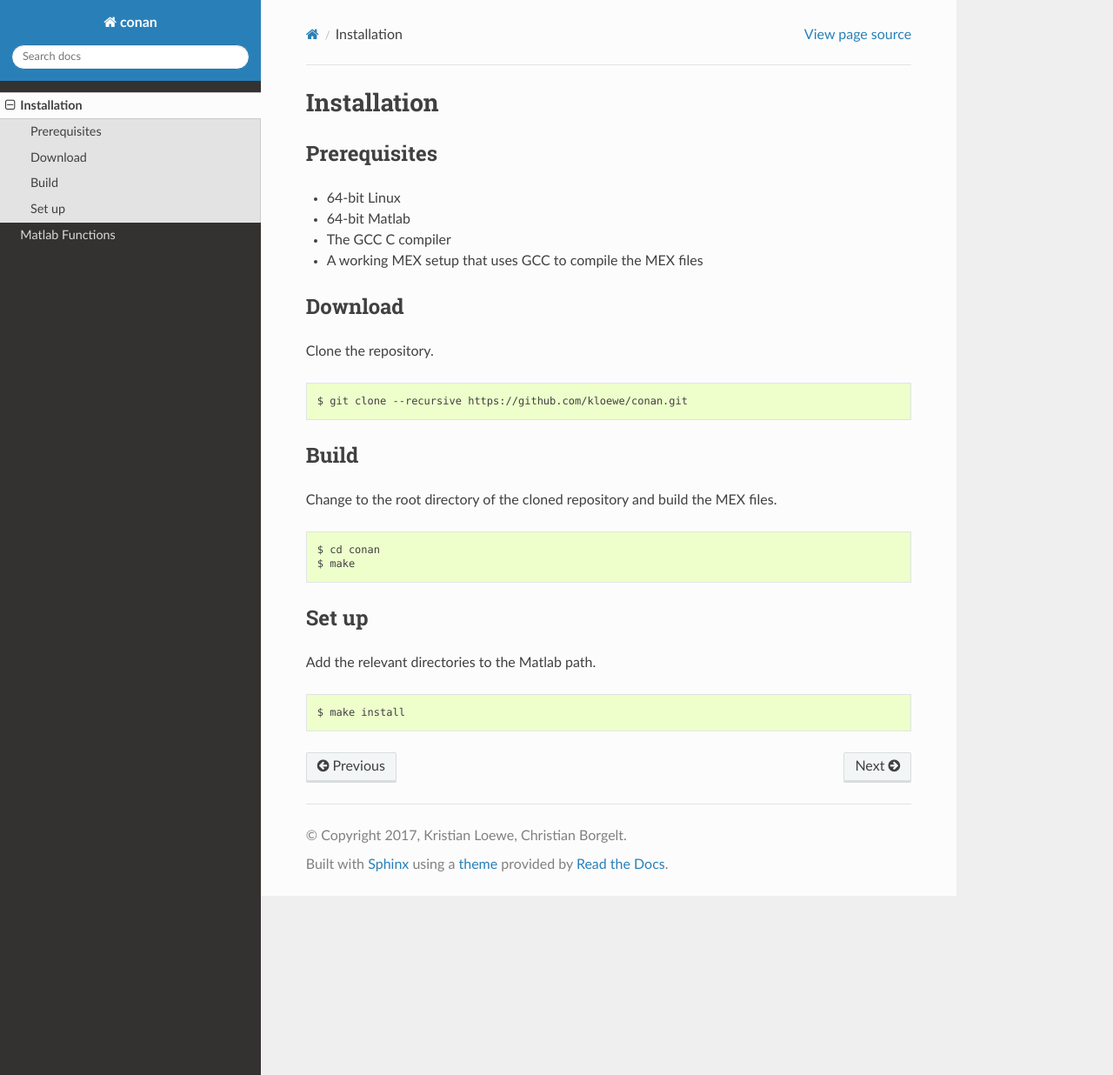
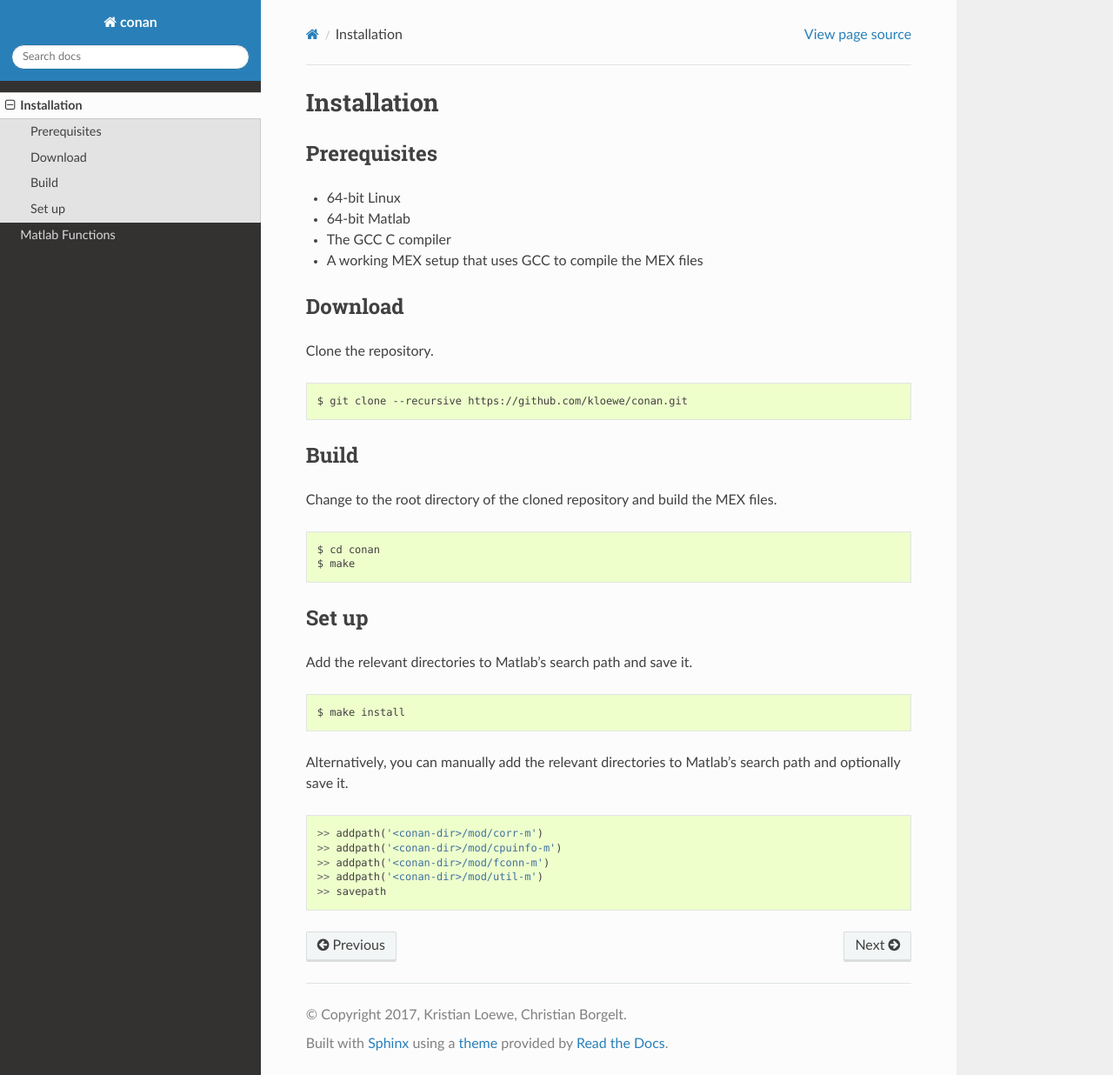
Before and after one commit to kloewe/conan, a Sphinx documentation site: the page built from doc/source/install.rst, in a window 1280 px wide and 1236 px high. Shown: the whole window at 87% size. Built offline with Sphinx 7.4.7 and the Read the Docs theme 2.0.0, drawn with Linux system fonts in a browser that asks for light colours.

Commit message:
Improve doc

```diff
--- a/doc/source/install.rst
+++ b/doc/source/install.rst
@@ -27,7 +27,17 @@ $ make
 
 Set up
 ------
-Add the relevant directories to the Matlab path.
+Add the relevant directories to Matlab's search path and save it.
 ::
 
 $ make install
+
+Alternatively, you can manually add the relevant directories to Matlab's search
+path and optionally save it.
+::
+
+>> addpath('<conan-dir>/mod/corr-m')
+>> addpath('<conan-dir>/mod/cpuinfo-m')
+>> addpath('<conan-dir>/mod/fconn-m')
+>> addpath('<conan-dir>/mod/util-m')
+>> savepath
```
